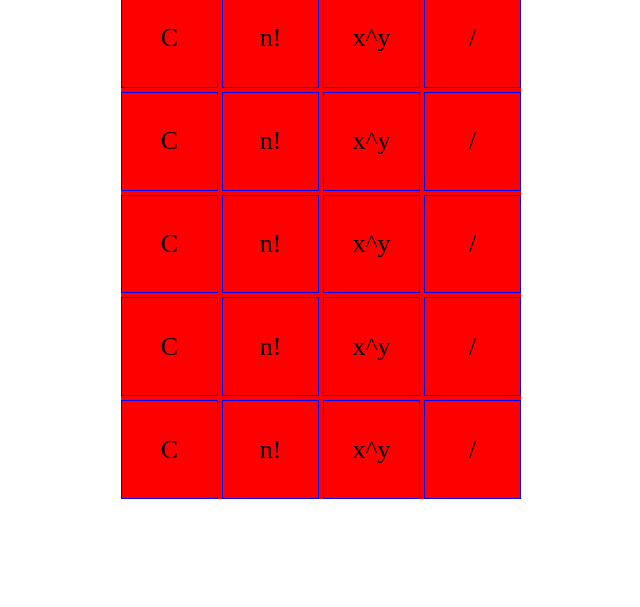
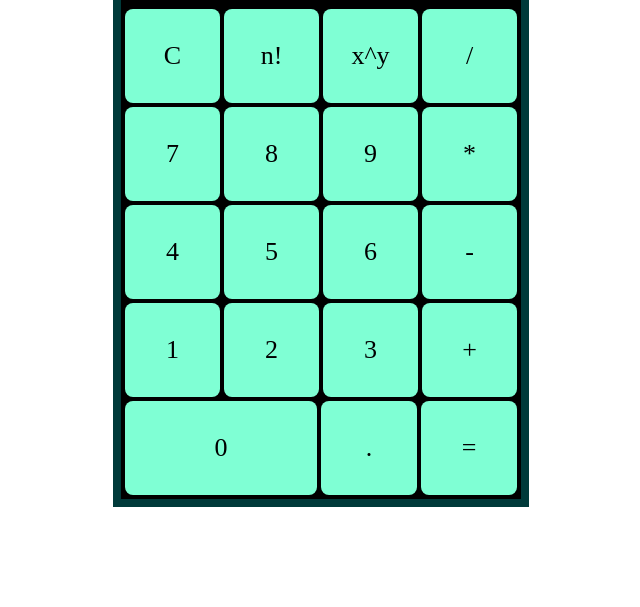
Before and after one commit to FabianSpeh/basic-calculator, a plain HTML site: page index.html in a window 1280 px wide. Shown: the part 209-816 px from the top of the page, without its empty margins (319-959 px from the left). Drawn offline with Linux system fonts and the light colour scheme.

Commit message:
added some styling to the calculator so it looks better
added basic functionality to the number buttons, so they change the display when pressed

```diff
--- a/index.css
+++ b/index.css
@@ -10,9 +10,11 @@ body{
 .calculator {
     width: 400px;
     height: 600px;
-    background-color: red;
+    background-color: black;
     display: flex;
     flex-direction: column;
+    border: 8px solid rgba(0, 128, 128, 0.452);
+
 
 
 }
@@ -24,11 +26,28 @@ body{
     color: white;
     padding: 24px;
     font-size: 36px;
-    background-color: black;
+    background-color: rgb(88, 88, 88);
+    margin: 8px
 }
 
 
+.row-1, .row-2, .row-3, .row-4, .row-5{
+    display: flex;
+    justify-content: space-evenly;
+    flex: 1;
+    gap: 4px;
+
+}
+
 .buttons{
+    display: flex;
+    justify-content: space-evenly;
+    flex-direction: column;
+    flex: 1;
+    gap: 4px;
+    padding: 4px;
+}
+/*.buttons{
     display: flex;
     justify-content: space-evenly;
     flex: 1;
@@ -42,10 +61,11 @@ body{
     flex-direction: column;
     flex: 1;
     gap: 4px;
-}
+}*/
 
 .button{
-    border: 1px solid blue;
+    background-color: aquamarine;
+    border-radius: 8px;
     flex: 1;
     text-align: center;
     display: flex;
@@ -54,3 +74,9 @@ body{
     font-size: 26px;
 
 }
+
+.button.zero{
+
+    min-width: 49%;
+
+}
--- a/index.html
+++ b/index.html
@@ -10,36 +10,36 @@
   <body>
     <div class="calculator">
       <div class="input">12345</div>
-      <div class="all-buttons">
-        <div class="buttons">
+      <div class="buttons">
+        <div class="row-1">
           <div class="button clear">C</div>
           <div class="button factorial">n!</div>
           <div class="button power">x^y</div>
           <div class="button divide">/</div>
         </div>
-        <div class="buttons">
-          <div class="button clear">C</div>
-          <div class="button factorial">n!</div>
-          <div class="button power">x^y</div>
-          <div class="button divide">/</div>
+        <div class="row-2">
+          <div class="button number seven">7</div>
+          <div class="button number eight">8</div>
+          <div class="button number nine">9</div>
+          <div class="button multiply">*</div>
         </div>
-        <div class="buttons">
-          <div class="button clear">C</div>
-          <div class="button factorial">n!</div>
-          <div class="button power">x^y</div>
-          <div class="button divide">/</div>
+        <div class="row-3">
+          <div class="button number four">4</div>
+          <div class="button number five">5</div>
+          <div class="button number six">6</div>
+          <div class="button subtract">-</div>
         </div>
-        <div class="buttons">
-          <div class="button clear">C</div>
-          <div class="button factorial">n!</div>
-          <div class="button power">x^y</div>
-          <div class="button divide">/</div>
+        <div class="row-4">
+          <div class="button number one">1</div>
+          <div class="button number two">2</div>
+          <div class="button number three">3</div>
+          <div class="button add">+</div>
         </div>
-        <div class="buttons">
-          <div class="button clear">C</div>
-          <div class="button factorial">n!</div>
-          <div class="button power">x^y</div>
-          <div class="button divide">/</div>
+        <div class="row-5">
+          <div class="button number zero">0</div>
+
+          <div class="button decimal">.</div>
+          <div class="button qeuals">=</div>
         </div>
       </div>
     </div>
--- a/index.js
+++ b/index.js
@@ -1,6 +1,15 @@
-let firstNumber = 0;
-let secondNumber = 0;
+let firstNumber = null;
+let secondNumber = null;
 let operator = "";
+
+const numberButtons = document.querySelectorAll(".number");
+const input = document.querySelector(".input");
+
+numberButtons.forEach((button) => {
+  button.addEventListener("click", function () {
+    input.textContent += button.textContent;
+  });
+});
 
 const add = (number1, number2) => {
   return number1 + number2;
```
